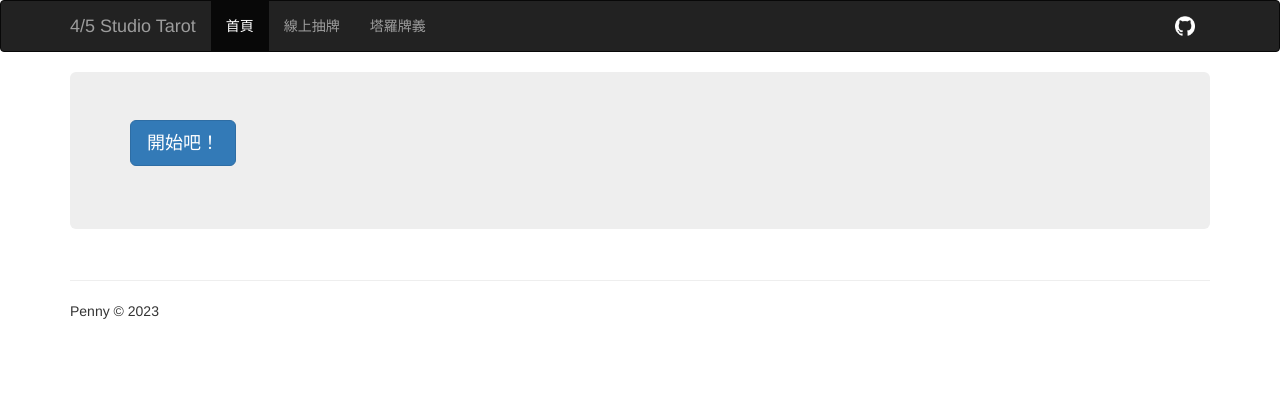
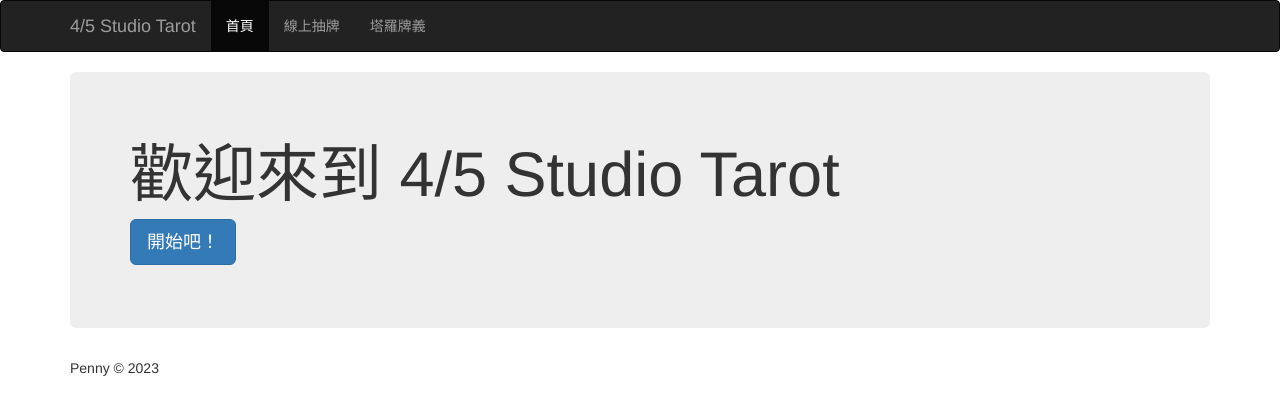
Before and after one commit to 04842/tarot, a plain HTML site: page index.html in a window 1280 px wide. Drawn offline with nearby package versions, Linux system fonts and the light colour scheme.

Commit message:
Initial commit

```diff
--- a/index.html
+++ b/index.html
@@ -1,96 +1,43 @@
 <!DOCTYPE html>
-<html>
+<html lang="zh-Hant">
 
 <head>
     <meta charset="utf-8">
     <meta http-equiv="X-UA-Compatible" content="IE=edge">
     <meta name="viewport" content="width=device-width, initial-scale=1">
-    <!-- The above 3 meta tags *must* come first in the head; any other head content must come *after* these tags -->
     <title>4/5 Studio Tarot</title>
     <link rel="icon" type="image/png" href="favicon.png">
-    <!-- Bootstrap -->
     <link href="css/bootstrap.min.css" rel="stylesheet">
-    <!-- HTML5 shim and Respond.js for IE8 support of HTML5 elements and media queries -->
-    <!-- WARNING: Respond.js doesn't work if you view the page via file:// -->
-    <!--[if lt IE 9]>
-      <script src="https://oss.maxcdn.com/html5shiv/3.7.3/html5shiv.min.js"></script>
-      <script src="https://oss.maxcdn.com/respond/1.4.2/respond.min.js"></script>
-    <![endif]-->
 </head>
 
 <body>
-    <script>
-        (function (i, s, o, g, r, a, m) {
-            i['GoogleAnalyticsObject'] = r;
-            i[r] = i[r] || function () {
-                (i[r].q = i[r].q || []).push(arguments)
-            }, i[r].l = 1 * new Date();
-            a = s.createElement(o),
-                m = s.getElementsByTagName(o)[0];
-            a.async = 1;
-            a.src = g;
-            m.parentNode.insertBefore(a, m)
-        })(window, document, 'script', 'https://www.google-analytics.com/analytics.js', 'ga');
-
-        ga('create', 'UA-91636179-1', 'auto');
-        ga('send', 'pageview');
-    </script>
     <nav class="navbar navbar-inverse">
         <div class="container">
-            <!-- Brand and toggle get grouped for better mobile display -->
             <div class="navbar-header">
-                <button id="navbarToggle" type="button" class="navbar-toggle collapsed" data-toggle="collapse" data-target="#bs-example-navbar-collapse-1"
-                    aria-expanded="false">
-                    <span class="sr-only">Toggle navigation</span>
-                    <span class="icon-bar"></span>
-                    <span class="icon-bar"></span>
-                    <span class="icon-bar"></span>
-                    </button>
-                    <a class="navbar-brand" href="index.html">4/5 Studio Tarot</a>
+                <a class="navbar-brand" href="index.html">4/5 Studio Tarot</a>
             </div>
-            <!-- Collect the nav links, forms, and other content for toggling -->
-            <div class="collapse navbar-collapse" id="bs-example-navbar-collapse-1">
+            <div class="collapse navbar-collapse">
                 <ul class="nav navbar-nav">
-                    <li class="active"><a href="index.html">首頁<span class="sr-only">(current)</span></a></li>
+                    <li class="active"><a href="index.html">首頁</a></li>
                     <li><a href="draw.html">線上抽牌</a></li>
                     <li><a href="#">塔羅牌義</a></li>
                 </ul>
-                <ul class="nav navbar-nav navbar-right">
-                    <li>
-                        <a href="https://github.com/Spicdev" class="navbar-brand"><img src="css/images/icons/github-logo.png" style="width: 20px;"></a>
-                    </li>
-                    <li>
-                    </li>
-                </ul>
             </div>
-            <!-- /.navbar-collapse -->
         </div>
-        <!-- /.container-fluid -->
     </nav>
+
     <div class="container">
         <div class="jumbotron">
+            <h1>歡迎來到 4/5 Studio Tarot</h1>
             <p><a class="btn btn-primary btn-lg" href="draw.html" role="button">開始吧！</a></p>
         </div>
-        <div class="row">
-            <div class="col-md-4">
-            </div>
-            <div class="col-md-4">
-            </div>
-            <div class="col-md-4">
-            </div>
-
-        </div>
-        <hr>
         <footer>
             <p>Penny &copy; 2023</p>
         </footer>
     </div>
-    <!-- jQuery (necessary for Bootstrap's JavaScript plugins) -->
+
     <script src="https://ajax.googleapis.com/ajax/libs/jquery/1.12.4/jquery.min.js"></script>
-    <!-- Include all compiled plugins (below), or include individual files as needed -->
-    <!-- Latest compiled and minified JavaScript -->
     <script src="js/bootstrap.min.js"></script>
-    <script src="js/script.js"></script>
 </body>
 
 </html>
```
